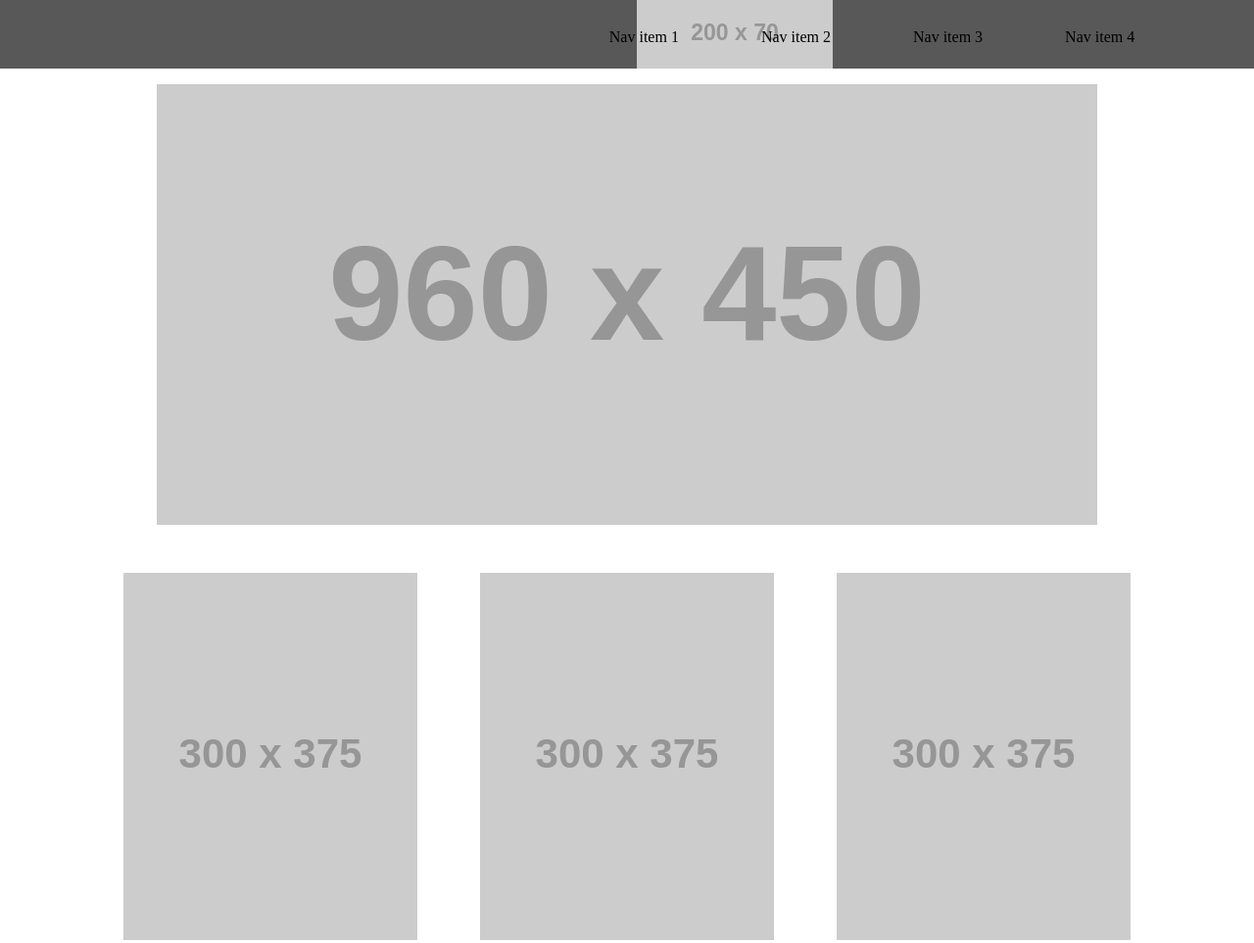
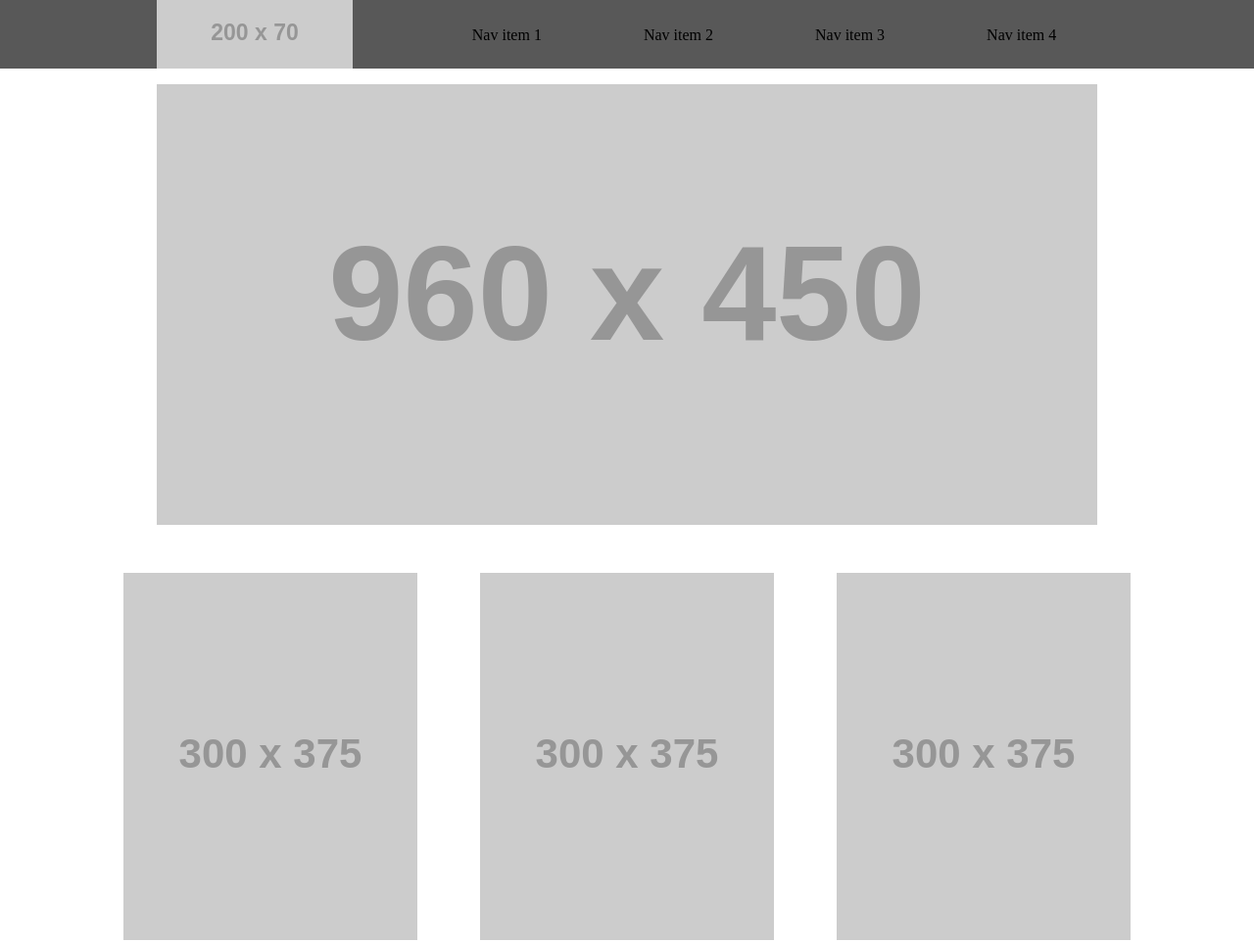
Before and after one commit to AbdulhakimZatar/wirefame-exercise, a plain HTML site: page index.html in a window 1280 px wide. Shown: the top 963 px of the page at 98% size. Drawn offline with Linux system fonts and the light colour scheme; placeholder pictures from the web are drawn by us.

Commit message:
fix bugs

```diff
--- a/css/styles.css
+++ b/css/styles.css
@@ -1,14 +1,18 @@
 nav section ul li {
-    display: inline;
-    margin: 40px;
+    display: inline-block;
     position: relative;
-    left: 250px;
-    bottom: -30px;
+    left: 140px;
+    bottom: 45px;
+    margin-left: 50px;
+    margin-right: 50px;
 }
 nav section img {
-    display: inline;
-    position: absolute;
-    left: 650px;
+    display: inline-block;
+    position: relative;
+    margin-left: 50px;
+    margin-right: 50px;
+    left: -380px;
+
 }
 nav {
     background-color: rgb(88, 88, 88);
--- a/index.html
+++ b/index.html
@@ -10,8 +10,8 @@
 <body>
     <header>
         <nav>
-            <section><img src="https://placehold.it/200x70/ddd" alt="logo"></section>
             <section>
+                <img src="https://placehold.it/200x70/ddd" alt="logo">
                 <ul>
                     <li>Nav item 1</li>
                     <li>Nav item 2</li>
```
